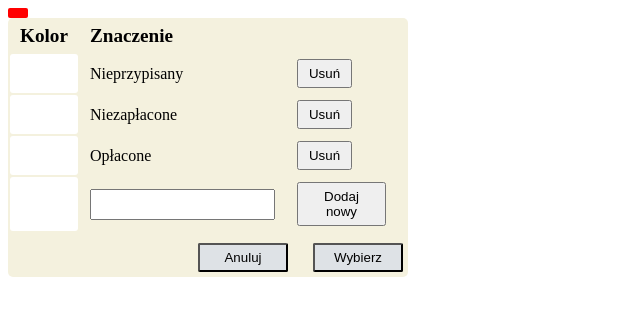
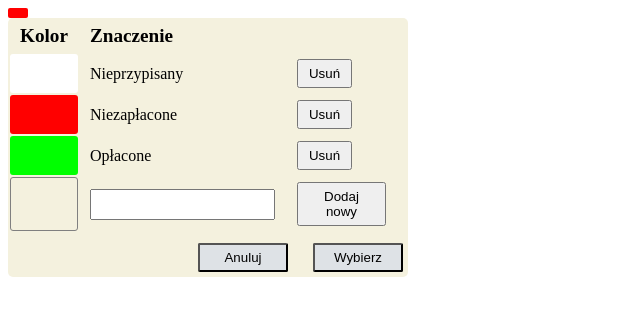
Before and after one commit to LukaszSzyp/EasyDocs, a React (Create React App) app: page / in a window 1280 px wide. Shown: the top 316 px of the page, without its empty margins (0-640 px from the left). Built offline with nearby package versions, Linux system fonts and the light colour scheme.

Commit message:
add Deleting row in PopUpColorStatus

```diff
--- a/src/Components/PopUpColorStatus.jsx
+++ b/src/Components/PopUpColorStatus.jsx
@@ -20,8 +20,14 @@ const Thead = styled.tr`
 const Trow = styled.tr``;
 
 const TColorCell = styled.td`
-  background-color: #fff;
   border-radius: 3px;
+  background-color: rgb(${(props) => props.color});
+`;
+
+const TNullColorCell = styled.td`
+  border: 1px solid grey;
+  border-radius: 3px;
+  cursor: pointer;
 `;
 
 const Tcell = styled.td`
@@ -54,17 +60,26 @@ export const PopUpColorStatus = () => {
   const [colorStatusData, setColorStatusData] = useState([
     {
       color: "255,255,255",
-      meaning: "Nieprzypisany",
+      description: "Nieprzypisany",
     },
     {
       color: "255,0,0",
-      meaning: "Niezapłacone",
+      description: "Niezapłacone",
     },
     {
       color: "0,255,0",
-      meaning: "Opłacone",
+      description: "Opłacone",
     },
   ]);
+
+  const [description, setDescription] = useState("");
+
+  const DeleteColorStatusRowHandler = (id) => {
+    const data = [...colorStatusData];
+    data.splice(id, 1);
+    console.log(data);
+    setColorStatusData(data);
+  };
 
   return (
     <Container>
@@ -74,17 +89,24 @@ export const PopUpColorStatus = () => {
           <Tcell>Znaczenie</Tcell>
           <Tcell></Tcell>
         </Thead>
-        {colorStatusData.map((colorStatus) => (
-          <Trow>
-            <TColorCell></TColorCell>
-            <Tcell>{colorStatus.meaning}</Tcell>
+        {colorStatusData.map((colorStatus, index) => (
+          <Trow key={index}>
+            <TColorCell color={colorStatus.color}></TColorCell>
+            <Tcell>{colorStatus.description}</Tcell>
             <Tcell>
-              <ButtonTable>Usuń</ButtonTable>
+              <ButtonTable
+                rowId={colorStatus.id}
+                onClick={() => {
+                  DeleteColorStatusRowHandler(index);
+                }}
+              >
+                Usuń
+              </ButtonTable>
             </Tcell>
           </Trow>
         ))}
         <Trow>
-          <TColorCell></TColorCell>
+          <TNullColorCell></TNullColorCell>
           <Tcell>
             <Input />
           </Tcell>
```
